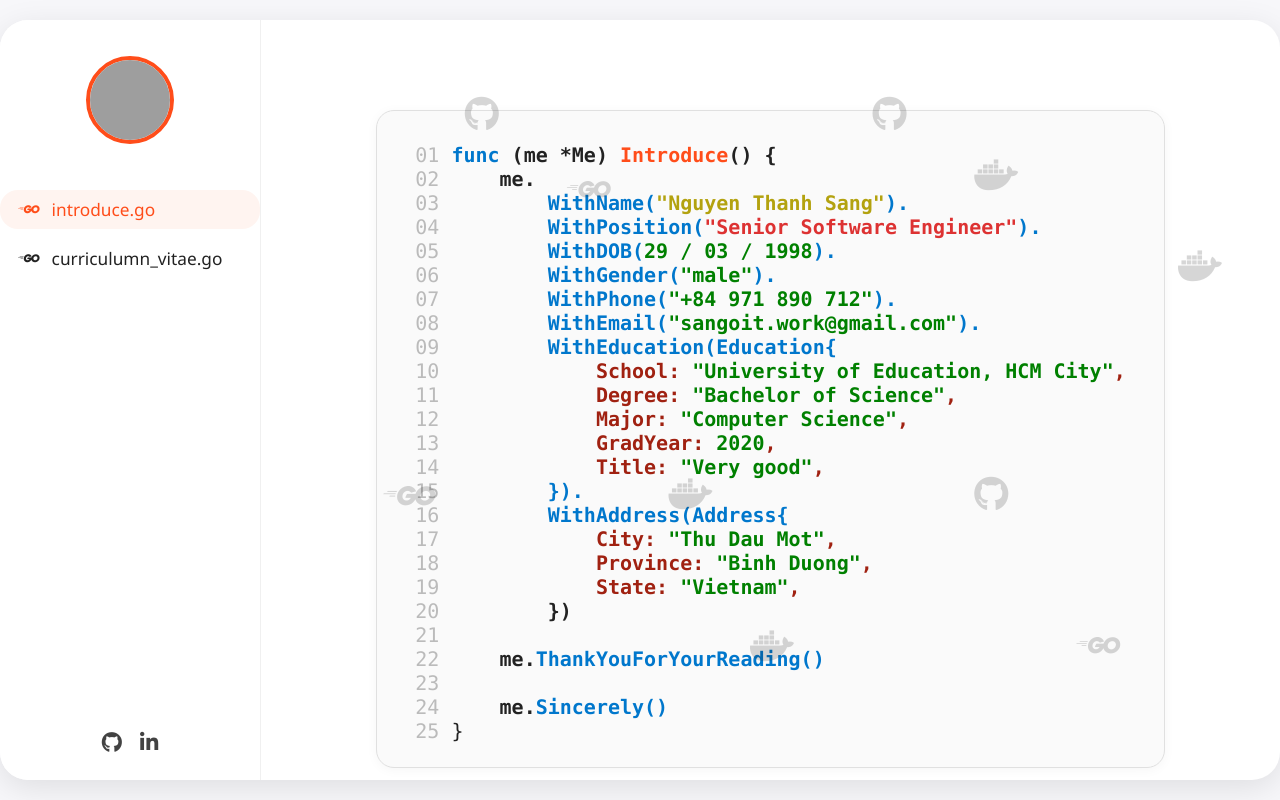
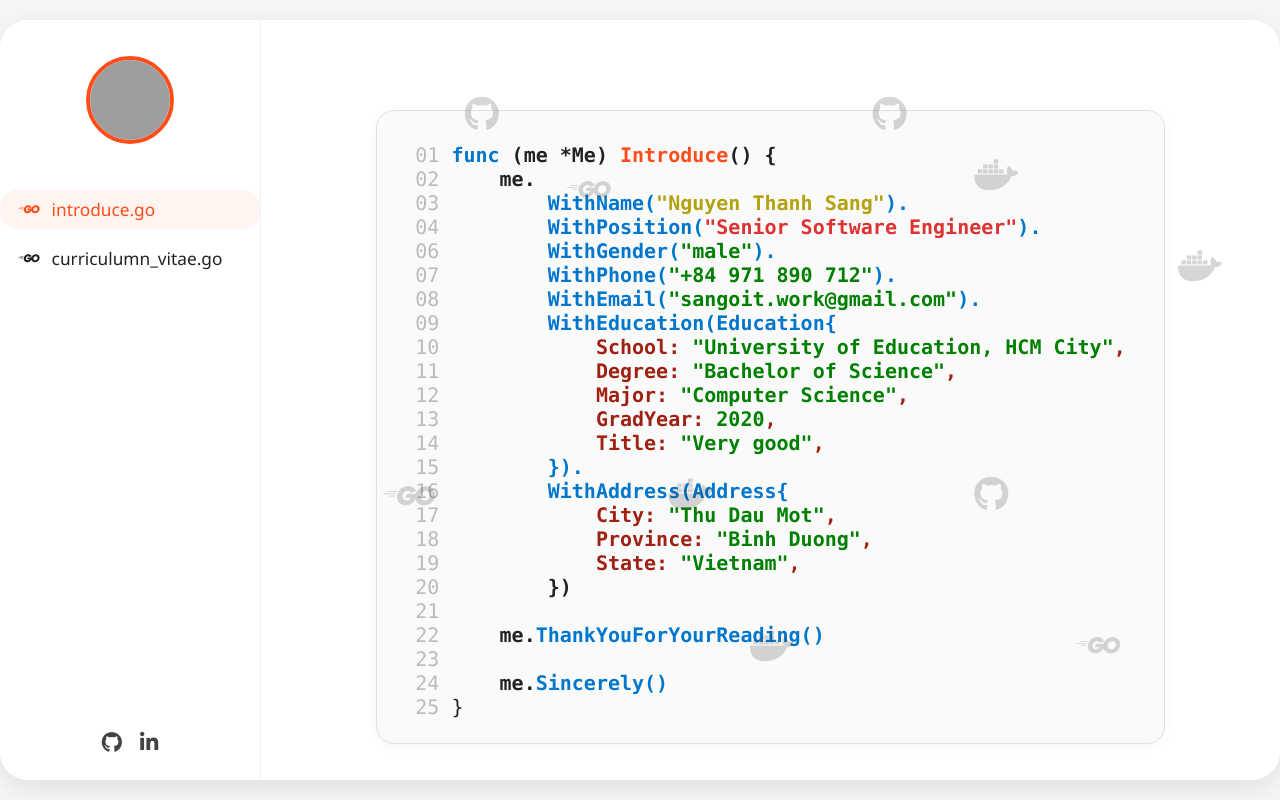
Before and after one commit to sangnt2903/sangnt2903.github.io, a plain HTML site: page index.html in a window 1280 px wide. Drawn offline with Linux system fonts and the light colour scheme; grey boxes are pictures that could not be loaded.

Commit message:
Update index.html

```diff
--- a/index.html
+++ b/index.html
@@ -317,7 +317,6 @@
                 <div><span style="color:#bbb;">02</span> &nbsp; &nbsp; <span class="code-bold">me.</span></div>
                 <div><span style="color:#bbb;">03</span> &nbsp; &nbsp; &nbsp; &nbsp; <span class="code-bold" style="color:#0077cc">WithName(<span style="color:#b3a20f">"Nguyen Thanh Sang"</span>).</span></div>
                 <div><span style="color:#bbb;">04</span> &nbsp; &nbsp; &nbsp; &nbsp; <span class="code-bold" style="color:#0077cc">WithPosition(<span style="color:#dd3232">"Senior Software Engineer"</span>).</span></div>
-                <div><span style="color:#bbb;">05</span> &nbsp; &nbsp; &nbsp; &nbsp; <span class="code-bold" style="color:#0077cc">WithDOB(<span style="color:#008000">29 / 03 / 1998</span>).</span></div>
                 <div><span style="color:#bbb;">06</span> &nbsp; &nbsp; &nbsp; &nbsp; <span class="code-bold" style="color:#0077cc">WithGender(<span style="color:#008000">"male"</span>).</span></div>
                 <div><span style="color:#bbb;">07</span> &nbsp; &nbsp; &nbsp; &nbsp; <span class="code-bold" style="color:#0077cc">WithPhone(<span style="color:#008000">"+84 971 890 712"</span>).</span></div>
                 <div><span style="color:#bbb;">08</span> &nbsp; &nbsp; &nbsp; &nbsp; <span class="code-bold" style="color:#0077cc">WithEmail(<span style="color:#008000">"sangoit.work@gmail.com"</span>).</span></div>
```
